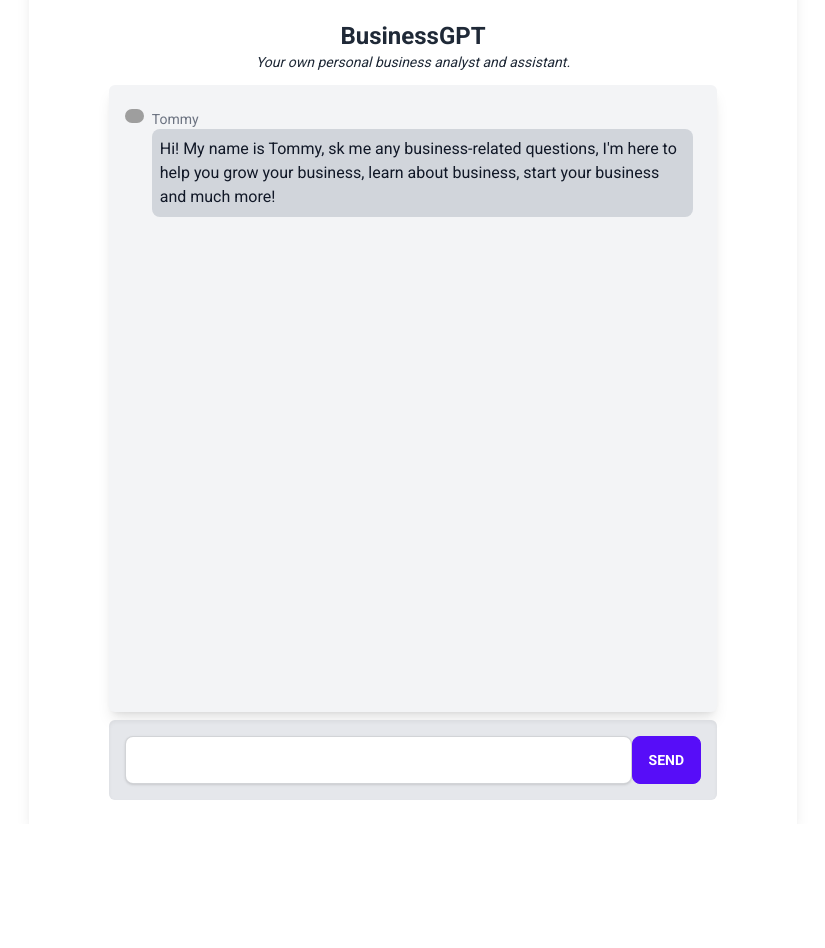
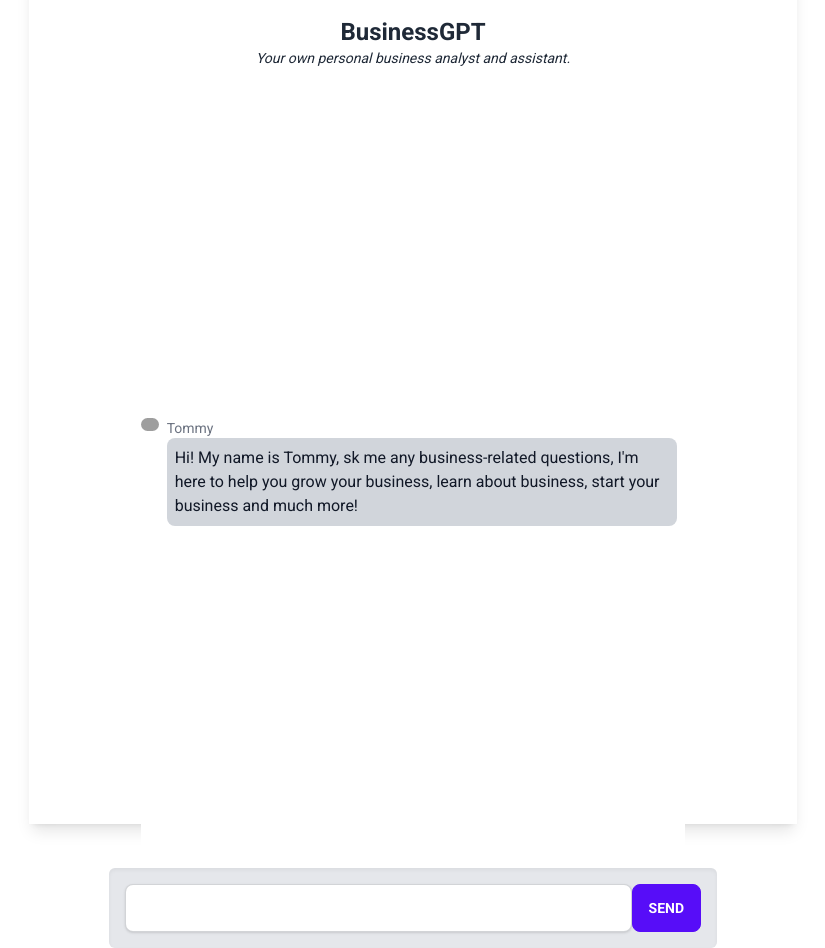
Before and after one commit to TheBolduc/businessgpt-final-v2, a SvelteKit app: page / in a window 1280 px wide. Shown: the whole page, without its empty margins (227-1052 px from the left). Before the commit the page ends 824 px from the top, so only its background shows below. Built offline with nearby package versions, Linux system fonts and the light colour scheme; grey boxes are pictures that could not be loaded.

Commit message:
Update +page.svelte

```diff
--- a/src/routes/+page.svelte
+++ b/src/routes/+page.svelte
@@ -67,7 +67,8 @@
 		<h1 class="text-2xl font-bold w-full text-center">BusinessGPT</h1>
 		<p class="text-sm italic">Your own personal business analyst and assistant.</p>
 	</div>
-	<div class="h-[80%] w-full bg-gray-100 rounded-md p-4 overflow-y-auto flex flex-col gap-4 shadow-lg">
+	<div class="flex flex-col pt-4 w-full h-full px-8 items-center gap-2">
+	  <body class="bg-white flex items-center justify-center h-screen">
 		<div class="flex flex-col gap-2">
 			<ChatMessage type="assistant" message="Hi! My name is Tommy, sk me any business-related questions, I'm here to help you grow your business, learn about business, start your business and much more!" />
 			{#each chatMessages as message}
@@ -80,6 +81,7 @@
 				<ChatMessage type="assistant" message="Loading.." />
 			{/if}
 		</div>
+		</body>
 		<div class="" bind:this={scrollToDiv} />
 	</div>
 	<form
```
